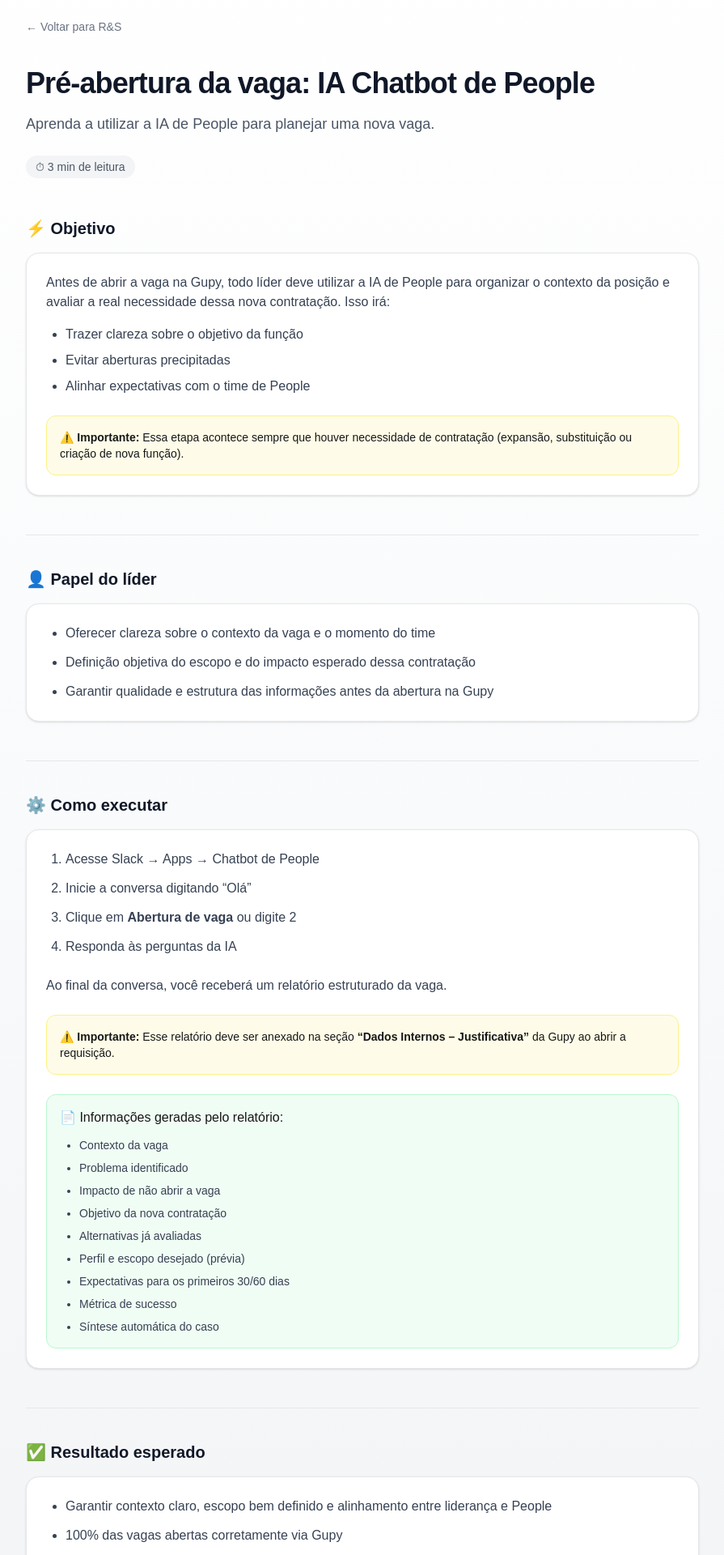
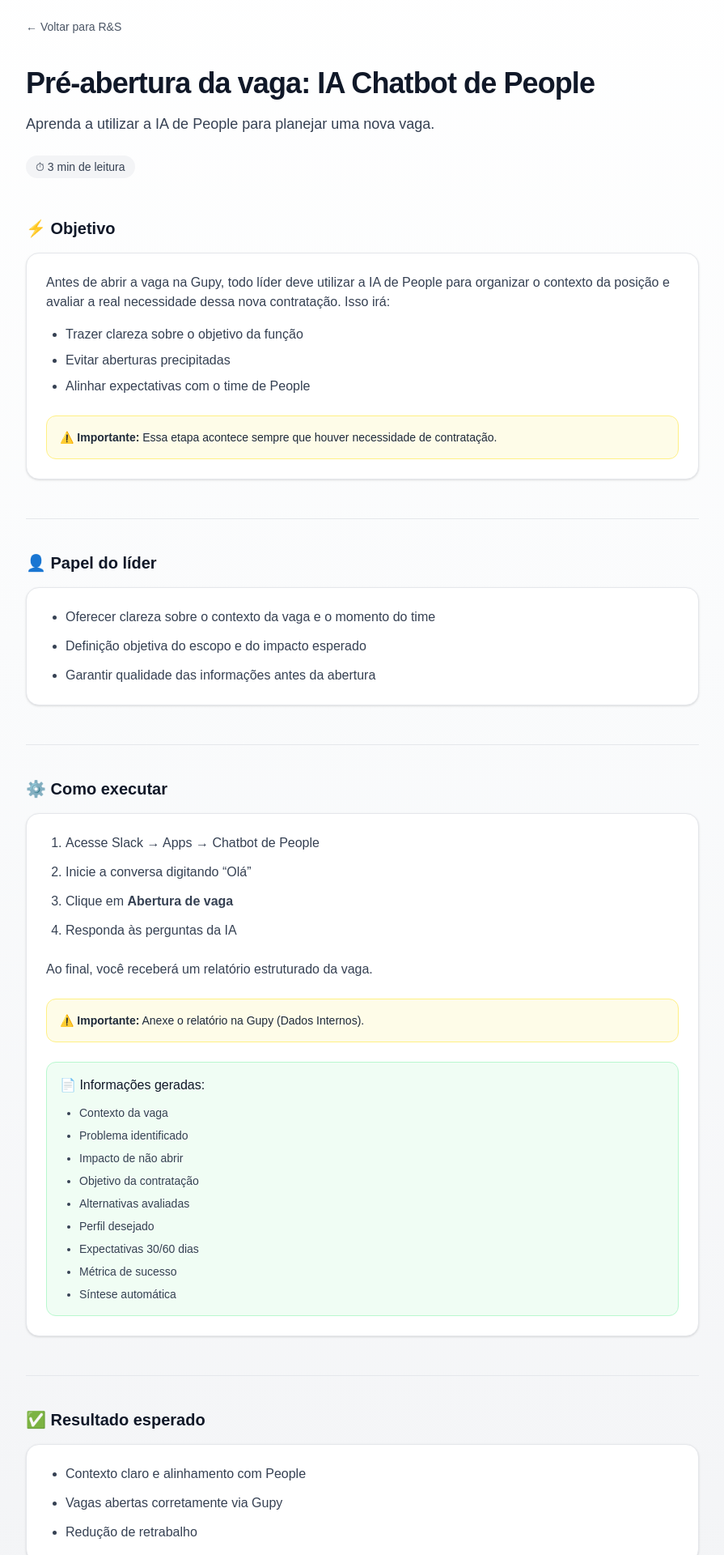
Before and after one commit to amandafrann/programa-lider-hero, a Next.js app: page /rs/planejamento in a window 1280 px wide. Shown: the part 140-2060 px from the top of the page at 81% size, without its empty margins (192-1087 px from the left). Built offline with nearby package versions, Linux system fonts and the light colour scheme; no server answers.

Commit message:
atualizar planejamneto

```diff
--- a/app/(plataforma)/rs/planejamento/page.tsx
+++ b/app/(plataforma)/rs/planejamento/page.tsx
@@ -9,7 +9,7 @@ export default function PlanejamentoPage() {
         {/* VOLTAR */}
         <Link
           href="/rs"
-          className="inline-flex items-center gap-2 text-sm font-medium text-gray-500 hover:text-gray-900 mb-10 transition"
+          className="inline-flex items-center gap-2 text-sm font-medium text-gray-600 hover:text-gray-900 mb-10 transition"
         >
           ← Voltar para R&S
         </Link>
@@ -21,21 +21,18 @@ export default function PlanejamentoPage() {
             Pré-abertura da vaga: IA Chatbot de People
           </h1>
 
-          <p className="text-gray-600 text-lg leading-relaxed max-w-2xl mb-6">
+          <p className="text-gray-700 text-lg leading-relaxed max-w-2xl mb-6">
             Aprenda a utilizar a IA de People para planejar uma nova vaga.
           </p>
 
           {/* TEMPO */}
-          <div className="inline-flex items-center gap-2 text-sm bg-gray-100 text-gray-600 px-3 py-1 rounded-full">
+          <div className="inline-flex items-center gap-2 text-sm bg-gray-100 text-gray-700 px-3 py-1 rounded-full">
             ⏱ 3 min de leitura
           </div>
 
         </div>
 
-        {/* ===================== */}
-        {/* OBJETIVO (PRINCIPAL) */}
-        {/* ===================== */}
-
+        {/* OBJETIVO */}
         <section className="mb-12">
 
           <h2 className="text-xl font-semibold text-gray-900 mb-4">
@@ -54,8 +51,8 @@ export default function PlanejamentoPage() {
               <li>Alinhar expectativas com o time de People</li>
             </ul>
 
-            <div className="bg-yellow-50 border border-yellow-200 rounded-xl p-4 text-sm">
-              <strong>⚠️ Importante:</strong> Essa etapa acontece sempre que houver necessidade de contratação (expansão, substituição ou criação de nova função).
+            <div className="bg-yellow-50 border border-yellow-200 rounded-xl p-4 text-sm text-gray-800">
+              <strong>⚠️ Importante:</strong> Essa etapa acontece sempre que houver necessidade de contratação.
             </div>
 
           </div>
@@ -64,10 +61,7 @@ export default function PlanejamentoPage() {
 
         <hr className="border-gray-200 my-10" />
 
-        {/* ===================== */}
         {/* PAPEL DO LÍDER */}
-        {/* ===================== */}
-
         <section className="mb-12">
 
           <h2 className="text-xl font-semibold text-gray-900 mb-4">
@@ -78,8 +72,8 @@ export default function PlanejamentoPage() {
 
             <ul className="list-disc ml-6 space-y-3 text-gray-700">
               <li>Oferecer clareza sobre o contexto da vaga e o momento do time</li>
-              <li>Definição objetiva do escopo e do impacto esperado dessa contratação</li>
-              <li>Garantir qualidade e estrutura das informações antes da abertura na Gupy</li>
+              <li>Definição objetiva do escopo e do impacto esperado</li>
+              <li>Garantir qualidade das informações antes da abertura</li>
             </ul>
 
           </div>
@@ -88,10 +82,7 @@ export default function PlanejamentoPage() {
 
         <hr className="border-gray-200 my-10" />
 
-        {/* ===================== */}
         {/* COMO EXECUTAR */}
-        {/* ===================== */}
-
         <section className="mb-12">
 
           <h2 className="text-xl font-semibold text-gray-900 mb-4">
@@ -103,35 +94,34 @@ export default function PlanejamentoPage() {
             <ol className="list-decimal ml-6 space-y-3 mb-6 text-gray-700">
               <li>Acesse Slack → Apps → Chatbot de People</li>
               <li>Inicie a conversa digitando “Olá”</li>
-              <li>Clique em <strong>Abertura de vaga</strong> ou digite 2</li>
+              <li>Clique em <strong>Abertura de vaga</strong></li>
               <li>Responda às perguntas da IA</li>
             </ol>
 
             <p className="mb-6 text-gray-700">
-              Ao final da conversa, você receberá um relatório estruturado da vaga.
+              Ao final, você receberá um relatório estruturado da vaga.
             </p>
 
-            <div className="bg-yellow-50 border border-yellow-200 rounded-xl p-4 text-sm mb-6">
-              <strong>⚠️ Importante:</strong> Esse relatório deve ser anexado na seção{" "}
-              <strong>“Dados Internos – Justificativa”</strong> da Gupy ao abrir a requisição.
+            <div className="bg-yellow-50 border border-yellow-200 rounded-xl p-4 text-sm text-gray-800 mb-6">
+              <strong>⚠️ Importante:</strong> Anexe o relatório na Gupy (Dados Internos).
             </div>
 
             <div className="bg-green-50 border border-green-200 rounded-xl p-4">
 
-              <h4 className="font-medium mb-3">
-                📄 Informações geradas pelo relatório:
+              <h4 className="font-medium mb-3 text-gray-900">
+                📄 Informações geradas:
               </h4>
 
               <ul className="list-disc ml-6 space-y-2 text-sm text-gray-700">
                 <li>Contexto da vaga</li>
                 <li>Problema identificado</li>
-                <li>Impacto de não abrir a vaga</li>
-                <li>Objetivo da nova contratação</li>
-                <li>Alternativas já avaliadas</li>
-                <li>Perfil e escopo desejado (prévia)</li>
-                <li>Expectativas para os primeiros 30/60 dias</li>
+                <li>Impacto de não abrir</li>
+                <li>Objetivo da contratação</li>
+                <li>Alternativas avaliadas</li>
+                <li>Perfil desejado</li>
+                <li>Expectativas 30/60 dias</li>
                 <li>Métrica de sucesso</li>
-                <li>Síntese automática do caso</li>
+                <li>Síntese automática</li>
               </ul>
 
             </div>
@@ -142,10 +132,7 @@ export default function PlanejamentoPage() {
 
         <hr className="border-gray-200 my-10" />
 
-        {/* ===================== */}
         {/* RESULTADO */}
-        {/* ===================== */}
-
         <section>
 
           <h2 className="text-xl font-semibold text-gray-900 mb-4">
@@ -155,9 +142,9 @@ export default function PlanejamentoPage() {
           <div className="bg-white border border-gray-200 rounded-2xl p-6 shadow-sm">
 
             <ul className="list-disc ml-6 space-y-3 text-gray-700">
-              <li>Garantir contexto claro, escopo bem definido e alinhamento entre liderança e People</li>
-              <li>100% das vagas abertas corretamente via Gupy</li>
-              <li>Redução de retrabalho (rebriefing) e/ou recusas por falta de informação</li>
+              <li>Contexto claro e alinhamento com People</li>
+              <li>Vagas abertas corretamente via Gupy</li>
+              <li>Redução de retrabalho</li>
             </ul>
 
           </div>
```
